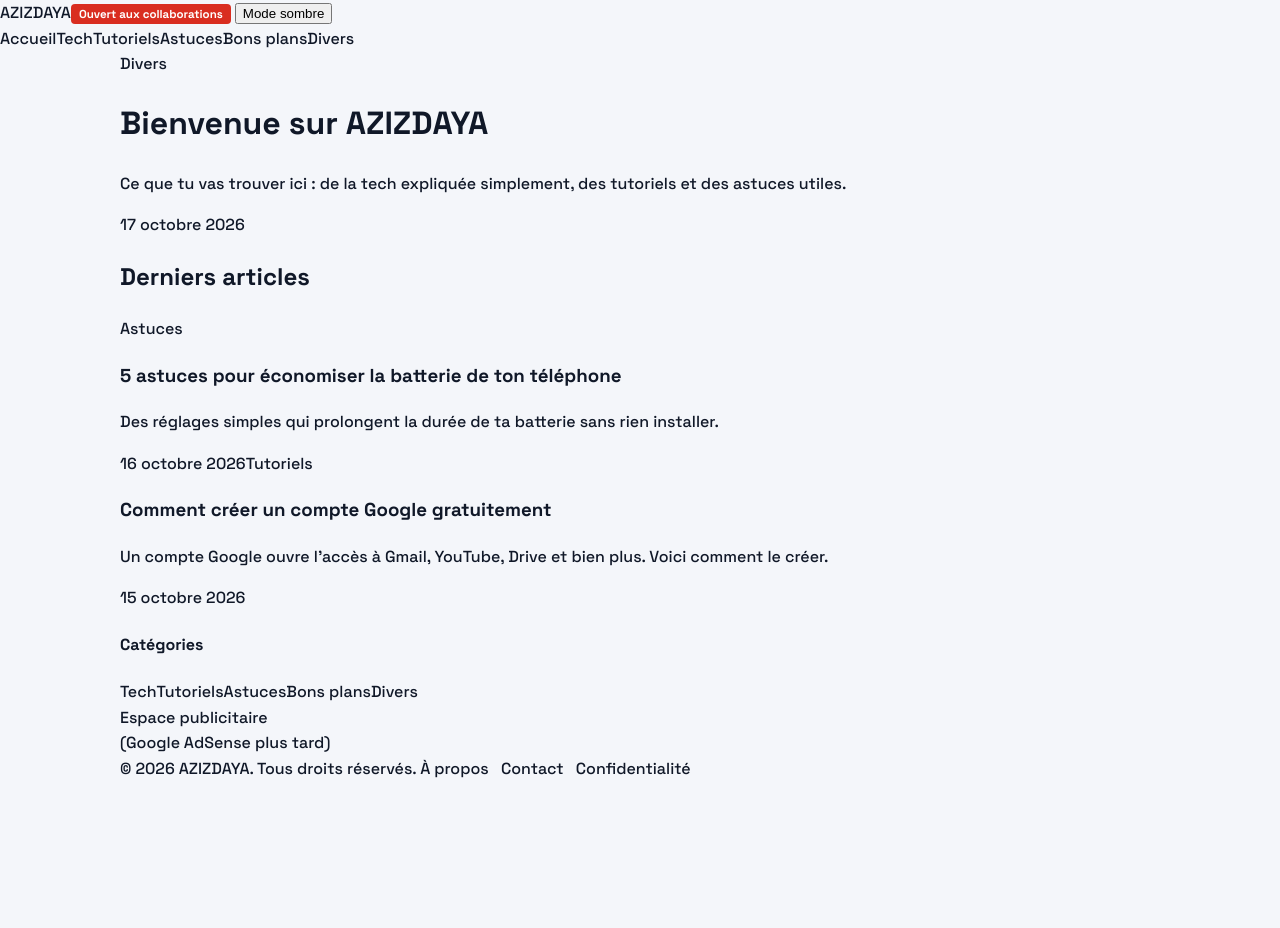
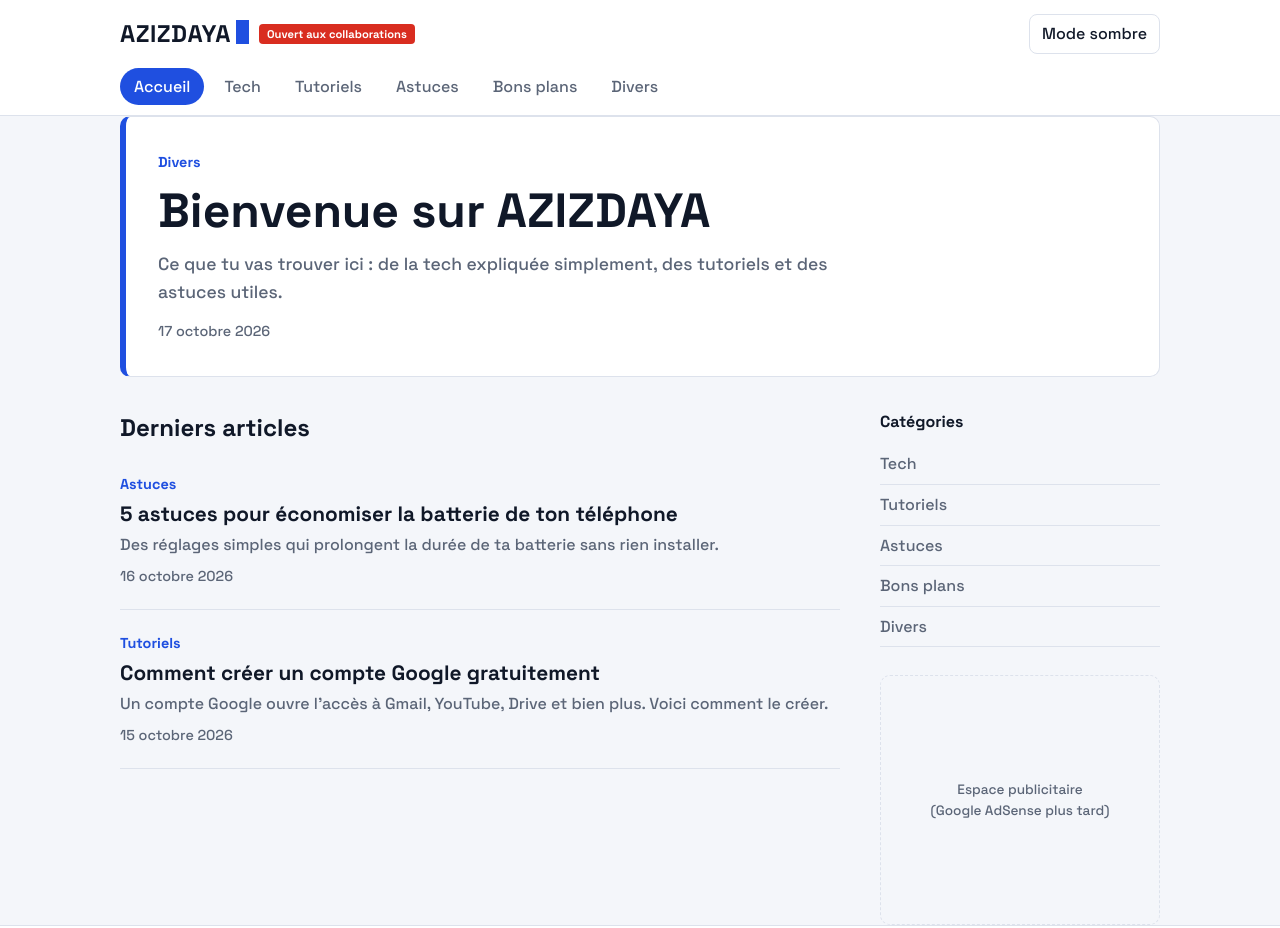
Before and after one commit to azizdaya183-star/AZIZDAYA, a plain HTML site: page index.html in a window 1280 px wide. Shown: the top 928 px of the page. Before the commit the page ends 800 px from the top, so only its background shows below. Drawn offline with Linux system fonts and the light colour scheme.

Commit message:
Update index.html

```diff
--- a/index.html
+++ b/index.html
@@ -7,7 +7,7 @@
 <meta name="description" content="AZIZDAYA : actualités tech, tutoriels et astuces simples pour téléphone, PC et internet.">
 <link rel="preconnect" href="https://fonts.googleapis.com">
 <link rel="stylesheet" href="https://fonts.googleapis.com/css2?family=Space+Grotesk:wght@500;700&family=Source+Serif+4:wght@400;600&display=swap">
-<style>.top{flex-wrap:wrap}.badge{margin-right:auto;background:#d92d20;color:#fff;font-size:.72rem;font-weight:700;padding:3px 8px;border-radius:4px;line-height:1.3}.badge:hover{background:#b42318}@media (max-width:520px){.badge{font-size:.62rem;padding:2px 6px}}
+<style>
 :root{--bg:#f4f6fa;--surface:#fff;--ink:#101828;--mute:#5b6577;--line:#dde2ec;--acc:#1f4fe0;--acc-ink:#fff}
 @media (prefers-color-scheme:dark){:root:not([data-theme="light"]){--bg:#0e1320;--surface:#151c2e;--ink:#eaeef7;--mute:#9aa6bd;--line:#26304a;--acc:#6b93ff;--acc-ink:#0e1320}}
 :root[data-theme="dark"]{--bg:#0e1320;--surface:#151c2e;--ink:#eaeef7;--mute:#9aa6bd;--line:#26304a;--acc:#6b93ff;--acc-ink:#0e1320}
@@ -17,8 +17,12 @@ body{margin:0;background:var(--bg);color:var(--ink);font-family:"Space Grotesk",
 a{color:inherit;text-decoration:none}
 a:focus-visible,button:focus-visible{outline:3px solid var(--acc);outline-offset:2px}
 .wrap{max-width:1080px;margin:0 auto;padding:0 20px}
-header{background:var(--surface);border-bottom:1px solid var(--line);position:sticky;top:0;z-index
+header{background:var(--surface);border-bottom:1px solid var(--line);position:sticky;top:0;z-index:5}
 .top{display:flex;align-items:center;justify-content:space-between;gap:12px;padding:14px 0}
+.brand{display:flex;align-items:center;gap:10px}
+.badge{background:#d92d20;color:#fff;font-size:.7rem;font-weight:700;padding:3px 8px;border-radius:4px;line-height:1.3;white-space:nowrap}
+.badge:hover{background:#b42318}
+@media (max-width:480px){.badge{font-size:.6rem;padding:2px 6px}.logo{font-size:1.25rem}}
 .logo{font-weight:700;font-size:1.5rem;letter-spacing:.02em}
 .logo i{display:inline-block;width:.55em;height:1em;background:var(--acc);margin-left:5px;vertical-align:-.12em}
 #theme{border:1px solid var(--line);background:none;color:var(--ink);border-radius:8px;padding:6px 12px;font:inherit;cursor:pointer}
@@ -26,7 +30,7 @@ nav{display:flex;gap:6px;overflow-x:auto;padding-bottom:10px;scrollbar-width:non
 nav a{white-space:nowrap;padding:6px 14px;border-radius:999px;color:var(--mute);font-weight:500}
 nav a:hover{color:var(--ink)}
 nav a.on{background:var(--acc);color:var(--acc-ink)}
-
+main{padding:32px 0 56px;min-height:70vh}
 .hero{display:block;background:var(--surface);border:1px solid var(--line);border-left:6px solid var(--acc);border-radius:10px;padding:32px;margin-bottom:32px}
 .hero h1{font-size:clamp(1.8rem,5vw,3rem);line-height:1.15;margin:8px 0 12px}
 .hero p{color:var(--mute);font-size:1.1rem;max-width:60ch;margin:0 0 12px}
@@ -56,8 +60,10 @@ footer a:hover{color:var(--acc)}
 </style>
 </head>
 <body>
+<header>
+  <div class="wrap">
     <div class="top">
-      <a class="logo" href="#/">AZIZDAYA<i></i></a><a class="badge" href="#/page/contact">Ouvert aux collaborations</a>
+      <div class="brand"><a class="logo" href="#/">AZIZDAYA<i></i></a><a class="badge" href="#/page/contact">Ouvert aux collaborations</a></div>
       <button id="theme" type="button" aria-label="Changer de thème">Mode sombre</button>
     </div>
     <nav id="nav" aria-label="Catégories"></nav>
@@ -124,7 +130,7 @@ const CATS = ["Tech", "Tutoriels", "Astuces", "Bons plans", "Divers"];
 
 const PAGES = {
   "a-propos": { titre: "À propos", html: `<p>AZIZDAYA est un blog qui parle surtout de tech, avec des tutoriels, des astuces et des bons plans expliqués simplement.</p><p>Remplace ce texte par ta propre présentation : qui tu es, pourquoi tu écris, ce que les lecteurs y gagnent.</p>` },
-  "contact": { titre: "Contact", html: `<p>Une question, une suggestion, une collaboration ? Écris-moi :</p><p><a href="mailto:azizdaya183@gmail.com"><strong>azizdaya183@exemple.com</strong></a></p>` },
+  "contact": { titre: "Contact", html: `<p>Une question, une suggestion, une collaboration ? Écris-moi :</p><p><a href="mailto:ton-email@exemple.com"><strong>ton-email@exemple.com</strong></a></p>` },
   "confidentialite": { titre: "Politique de confidentialité", html: `<p>AZIZDAYA respecte ta vie privée. Ce site peut utiliser des outils de mesure d’audience (comme Google Analytics) et, plus tard, de la publicité (comme Google AdSense). Ces services peuvent utiliser des cookies pour fonctionner.</p><p>Tu peux refuser ou supprimer les cookies dans les réglages de ton navigateur. Nous ne vendons aucune donnée personnelle.</p><p>Pour toute question, utilise la page Contact.</p>` }
 };
 
```
